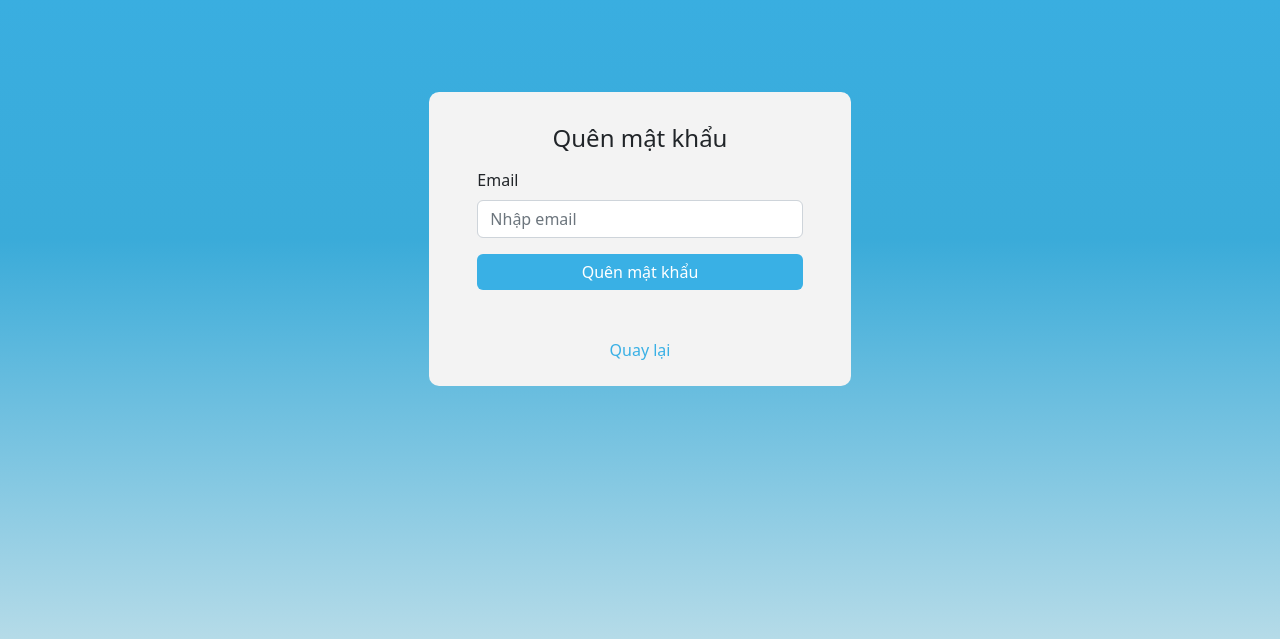
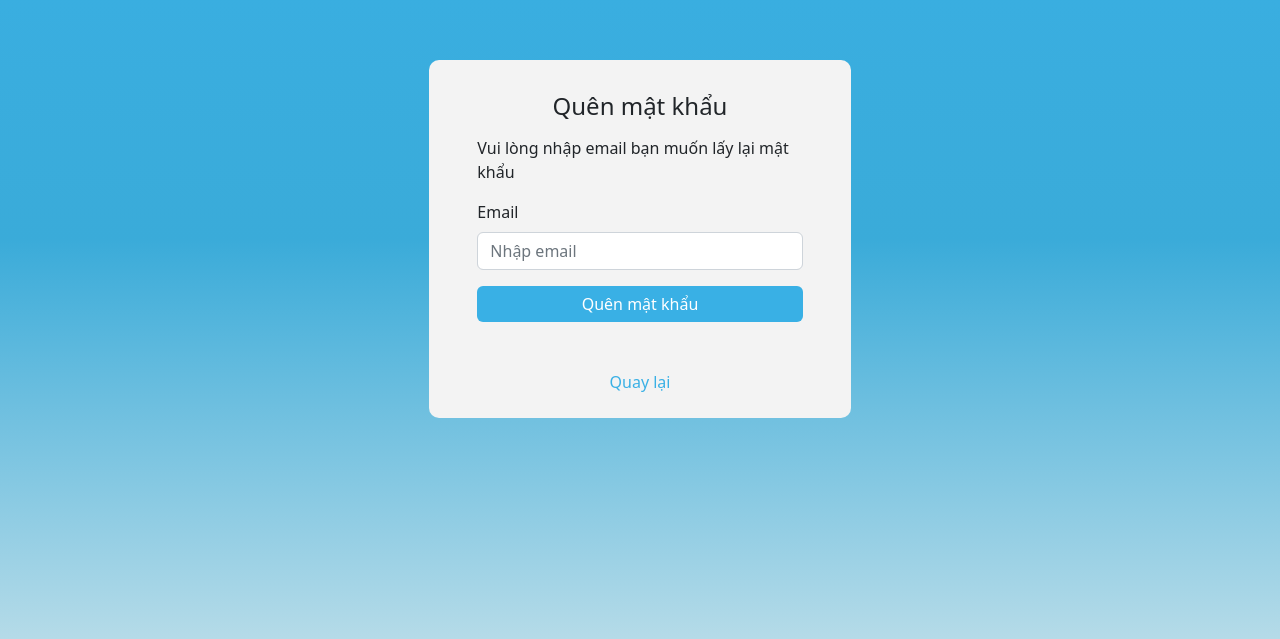
Before and after one commit to DiepThaiDuong-19110009/KLTN, a React (Create React App) app in the folder frontend-kltn/: page /forgotpassword in a window 1280 px wide. Shown: the part 161-800 px from the top of the page. Built offline with nearby package versions, Linux system fonts and the light colour scheme.

Commit message:
Update UI ForgotPassword

```diff
--- a/frontend-kltn/src/components/client/ForgotPasswordClient.jsx
+++ b/frontend-kltn/src/components/client/ForgotPasswordClient.jsx
@@ -26,6 +26,7 @@ const ForgotPasswordClient = () => {
             <Col className='px-5 py-4 d-flex flex-column justify-content-between align-items-center' style={{ height: 'auto', background: '#f3f3f3', borderRadius: '10px' }} sm={10} md={8} lg={4} xl={4}>
                 <div className='d-flex flex-column justify-content-between align-items-center mb-5' style={{ width: '100%' }}>
                     <h4 className='py-2'>Quên mật khẩu</h4>
+                    <p>Vui lòng nhập email bạn muốn lấy lại mật khẩu</p>
                     <Form onSubmit={formik.handleSubmit} style={{ width: '100%' }}>
                         <Form.Group className="mb-3" controlId="formBasicEmail">
                             <Form.Label>Email</Form.Label>
@@ -36,7 +37,7 @@ const ForgotPasswordClient = () => {
                                 value={formik.values.email}
                                 onChange={formik.handleChange} />
                             {formik.errors.email && formik.touched.email && (
-                                <p style={{ color: 'red' }}>{formik.errors.email}</p>
+                                <p className='mb-0' style={{ color: 'red', fontSize: '14px' }}>{formik.errors.email}</p>
                             )}
                         </Form.Group>
                         <Form.Group className='d-flex justify-content-center'>
```
